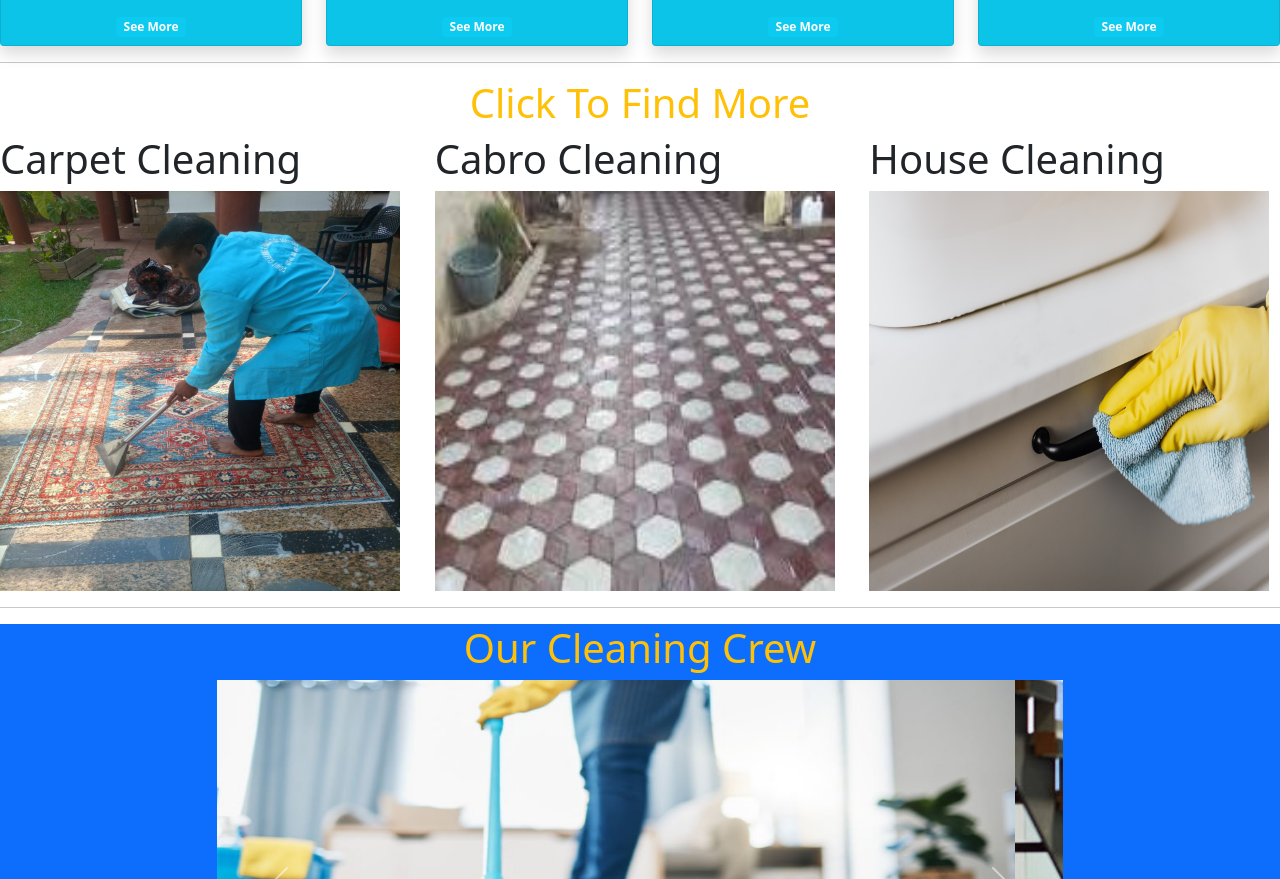
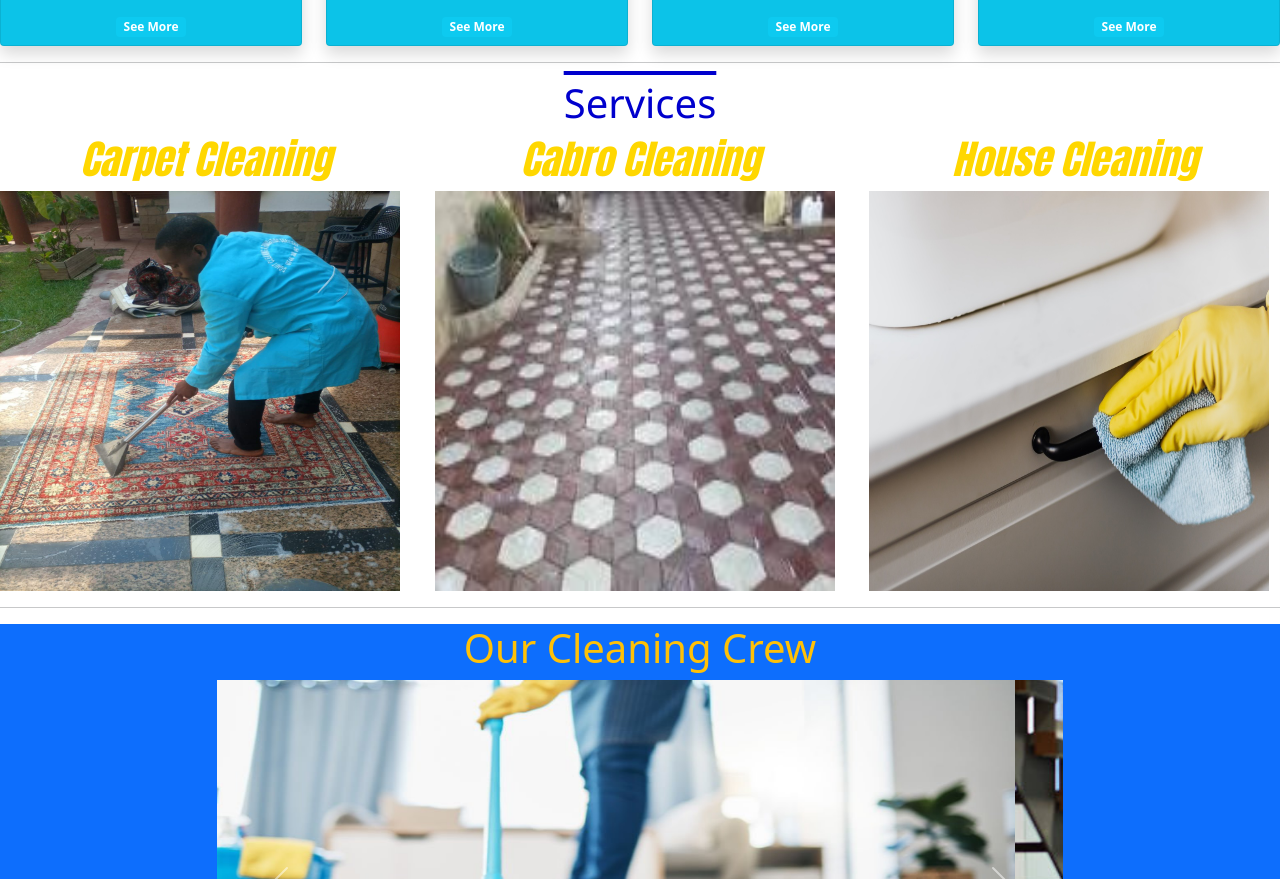
Before and after one commit to Brayemar/Brandon.Project, a plain HTML site: page Happy Quest Cleaning.html in a window 1280 px wide. Shown: the part 2062-2941 px from the top of the page. Drawn offline with Linux system fonts and the light colour scheme.

Commit message:
added project code

```diff
--- a/Happy Quest Cleaning.html
+++ b/Happy Quest Cleaning.html
@@ -6,10 +6,7 @@
     <title>Happy Quest Cleaning Services</title>
     <link rel="stylesheet" href="dist/css/bootstrap.css">
     <style>
-      img:hover{
-         transform: scale(2.2);
-         transition:2s;
-      }
+
       .sectionthree{
          background-image: url("Images/deep1.jpg");
          background-repeat: no-repeat;
@@ -20,6 +17,24 @@
       .background-image{
          background-image: url(Images/bil.jpg);
          background-repeat: no-repeat;
+         background-size: cover;
+      }
+      .t{
+         font-family: Impact, Haettenschweiler, 'Arial Narrow Bold', sans-serif;
+         font-style: italic;
+         color: gold;
+         text-align: center;
+         text-shadow: 20px;
+      }
+      .to{
+         text-align: center;
+         text-decoration: overline;
+         font-family: 'Segoe UI', Tahoma, Geneva, Verdana, sans-serif;
+         color: mediumblue;
+      }
+      body{
+         background-image: url(Images/happyquestlogo.png);
+         background-repeat:no-repeat;
          background-size: cover;
       }
     </style>
@@ -234,7 +249,7 @@
 
          <!-- section six starts here -->
           <section class="row">
-            <h1 class="text-center text-warning">Click To Find More</h1>
+            <h1 class="to">Services</h1>
             <div class="col-lg-4">
             <h1 class="t">Carpet Cleaning</h1>
             <a href="carpetcleaning.html">
```
